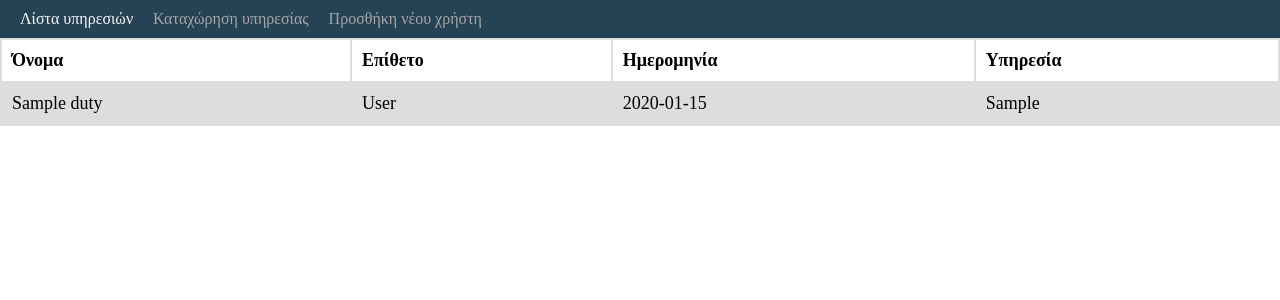
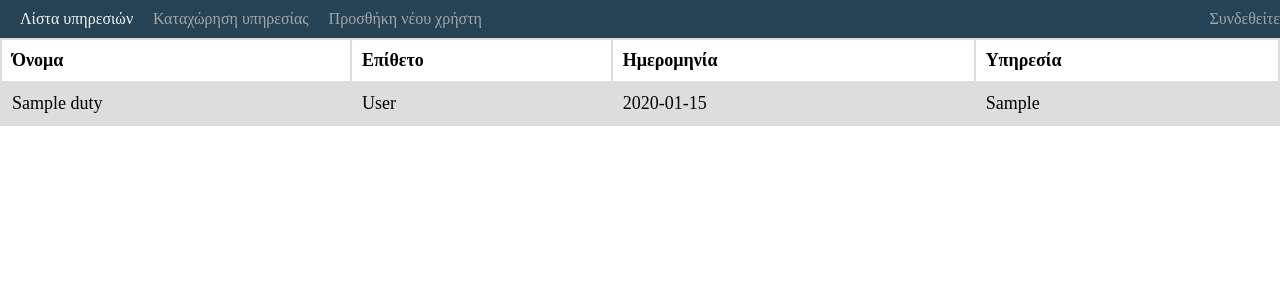
Before and after one commit to knaiskes/duty-schedule, a Flask app: page /duties in a window 1280 px wide. Shown: the top 300 px of the page. Run offline with Flask 2, Linux system fonts and the light colour scheme; tables that the repository leaves empty hold one stand-in row (values such as "Sample post").

Commit message:
add login url in top menu

```diff
--- a/templates/header.html
+++ b/templates/header.html
@@ -3,5 +3,6 @@
         <li><a href="duties">Λίστα υπηρεσιών</a></li>
         <li><a href="add_duty">Καταχώρηση υπηρεσίας</a></li>
         <li><a href="register">Προσθήκη νέου χρήστη</a></li>
+        <span style="float:right;"><li><a href="login">Συνδεθείτε</a></li></span>
     </ul>
 </div>
```
